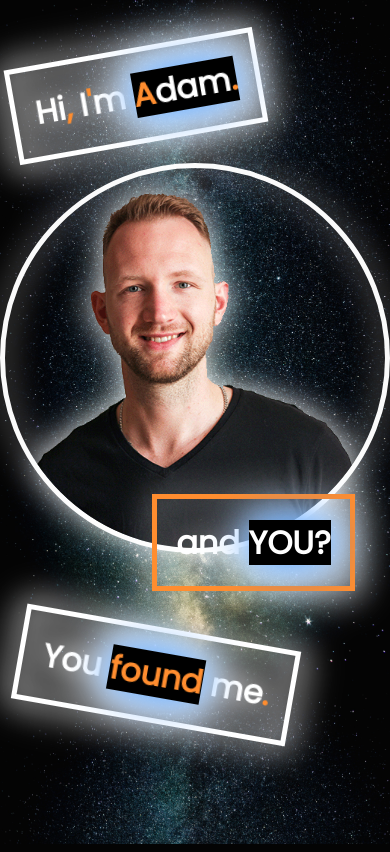
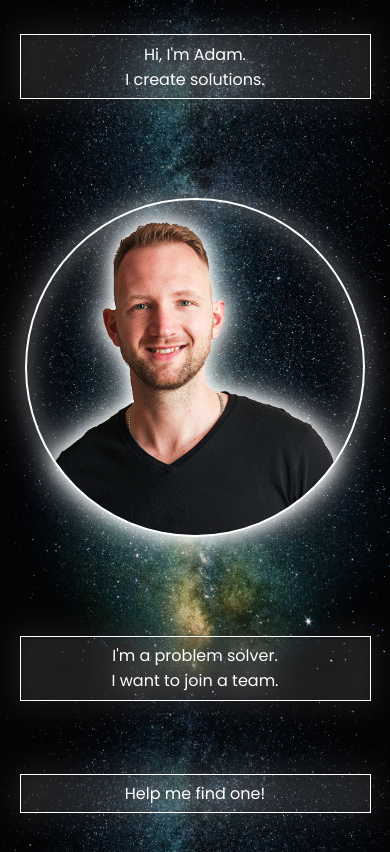
Before and after one commit to AdamWandoch/adamwandoch.com, a PHP site: page / in a window 390 px wide. Run offline with PHP 8.4, Linux system fonts and the light colour scheme.

Commit message:
responsive layout ready

```diff
--- a/css/grid.css
+++ b/css/grid.css
@@ -5,37 +5,16 @@ main {
         1fr
         1fr /
         1fr;
-  align-items: center;
-  justify-items: center;
+  gap: 0.5em
 }
 
 
 @media (min-width: 500px) {
-  bo
-
-  .and {
-    position: relative;
-    left: 5%;
-  }
-
-  /* main {
-    grid-template-rows: 1fr 1fr 1fr;
-    grid-template-columns: 1fr 3fr;
-  }
-
-  .portrait {
+  #photo {
     grid-row: span 3;
   }
 
-  .hi, .and, .you {
-    position: unset;
-    transform: none;
+  main {
+    grid: repeat(3, 1fr) / 1fr 1fr;
   }
-
 }
-
-.hi { grid-area: hi; }
-.portrait { grid-area: portrait; }
-.and { grid-area: and; }
-.you { grid-area: you; } */
-}
--- a/css/themes.css
+++ b/css/themes.css
@@ -1,6 +1,6 @@
 :root {
-  --accent-color: rgb(255, 141, 47);
-  --accent-opposite: rgb(47, 141, 255);
+  --primary-color: #fff;
+  --secondary-color: #000;
 }
 
 * {
@@ -15,10 +15,51 @@ html, body {
 }
 
 body {
+  margin: 0.5em 0 0.5em 0;
   background-image: url("/img/nebula.jpg");
   background-size: 100%;
-  color: #fff;
+  color: var(--primary-color);
   font-family: Poppins;
+}
+
+main {
+  max-width: 100%;
+  height: 100%;
+  align-items: center;
+  justify-items: center;
+}
+
+.item {
+  background-color: rgba(255, 255, 255, 0.05);
+  display: grid;
+  border: solid 0.1em;
+  padding: 0.4em;
+  min-width: 90%;
+  justify-items: center;
+  align-items: center;
+}
+
+#portrait {
+  border-radius: 9999px;
+  border: solid 0.15em var(--primary-color);
+  filter: brightness(105%)
+          opacity(98%)
+          drop-shadow(0 0 0.5em var(--primary-color));
+  min-width: 90%;
+  max-width: 90%;
+  margin: auto;
+}
+
+#photo {
+  background-color: unset;
+  border: unset;
+}
+
+/* EFFECTS */
+
+.black-bg {
+  background-color: black;
+  filter: drop-shadow(0 0 20px var(--accent-opposite));
 }
 
 .glow {
@@ -30,68 +71,20 @@ a, a:hover, a:visited {
   color: #fff;
 }
 
-main {
-  max-width: 100%;
-  height: 100%;
-}
+@media (min-width: 500px) {
 
-.portrait {
-  border-radius: 9999px;
-  border: solid 5px #fff;
-  filter: brightness(105%) opacity(98%);
-  min-width: 100%;
-  max-width: 100%;
-}
+  * {
+    margin: none;
+  }
 
-p {
-  filter: drop-shadow(0 0 0.5em rgb(255, 255, 255));
-  margin: auto;
-  font-size: 2em;
-  font-weight: 700;
-  width: max-content;
-  padding: 0.6em;
-  border: solid 5px;
-}
+  #first {
+    position: relative;
+    top: 50%;
+  }
 
-.hi {
-  transform: rotate(-10deg);
-  position: relative;
-  left: -15%;
-  top: 30%;
-  z-index: 1;
-}
-
-.and {
-  position: relative;
-  left: 15%;
-  bottom: 100%;
-  border-color: var(--accent-color);
-}
-
-.you {
-  transform: rotate(10deg);
-  position: relative;
-  top: -90%;
-  left: -10%;
-}
-
-
-.color {
-  color: var(--accent-color);
-}
-
-.black-bg {
-  background-color: black;
-  filter: drop-shadow(0 0 20px var(--accent-opposite));
-}
-
-
-@media (min_width: 500px) {
-
-  body {
-    background-repeat: no-repeat;
-    /* background-size: cover; */
-    background-position: 50% 50%;
+  #third {
+    position: relative;
+    bottom: 50%;
   }
 
 }
--- a/home.html
+++ b/home.html
@@ -7,31 +7,28 @@
     <link rel="stylesheet" href="css/themes.css" />
     <link rel="stylesheet" href="css/grid.css" />
     <link rel="stylesheet" href="https://fonts.googleapis.com/css?family=Poppins" />
-    <title>Adam | Personal Website</title>
+    <title>Adam Wandoch | Software Developer</title>
   </head>
   <body class="glow">
     <main>
-      <p class="hi">
-        Hi<span class="color">,</span> I<span class="color">'</span>m
-        <span class="black-bg"
-          ><span class="color">A</span>dam<span class="color">.</span></span
-        >
-      </p>
-      <a
-        href="https://github.com/AdamWandoch?tab=repositories"
-        target="_blank"
-        alt="Link to Adam's GitHub"
-        ><img
-          class="portrait"
+      <div id="first" class="item">
+        <p>Hi, I'm Adam.</p>
+        <p>I create solutions.</p>
+      </div>
+      <div id="photo" class="item">
+        <img
+          id="portrait"
           src="/img/me_square_cleaned_small.png"
-          alt="Smiley Adam's portrait picture"
-      /></a>
-      <p class="and">and <span class="black-bg">YOU?</span></p>
-      <p class="you">
-        You&nbsp;<span class="color black-bg">found</span>&nbsp;me<span class="color"
-          >.</span
-        >
-      </p>
+          alt="Adam's smiley mug"
+        />
+      </div>
+      <div id="second" class="item">
+        <p>I'm a problem solver.</p>
+        <p>I want to join a team.</p>
+      </div>
+      <div id="third" class="item">
+        <p>Help me find one!</p>
+      </div>
     </main>
   </body>
 </html>
```
